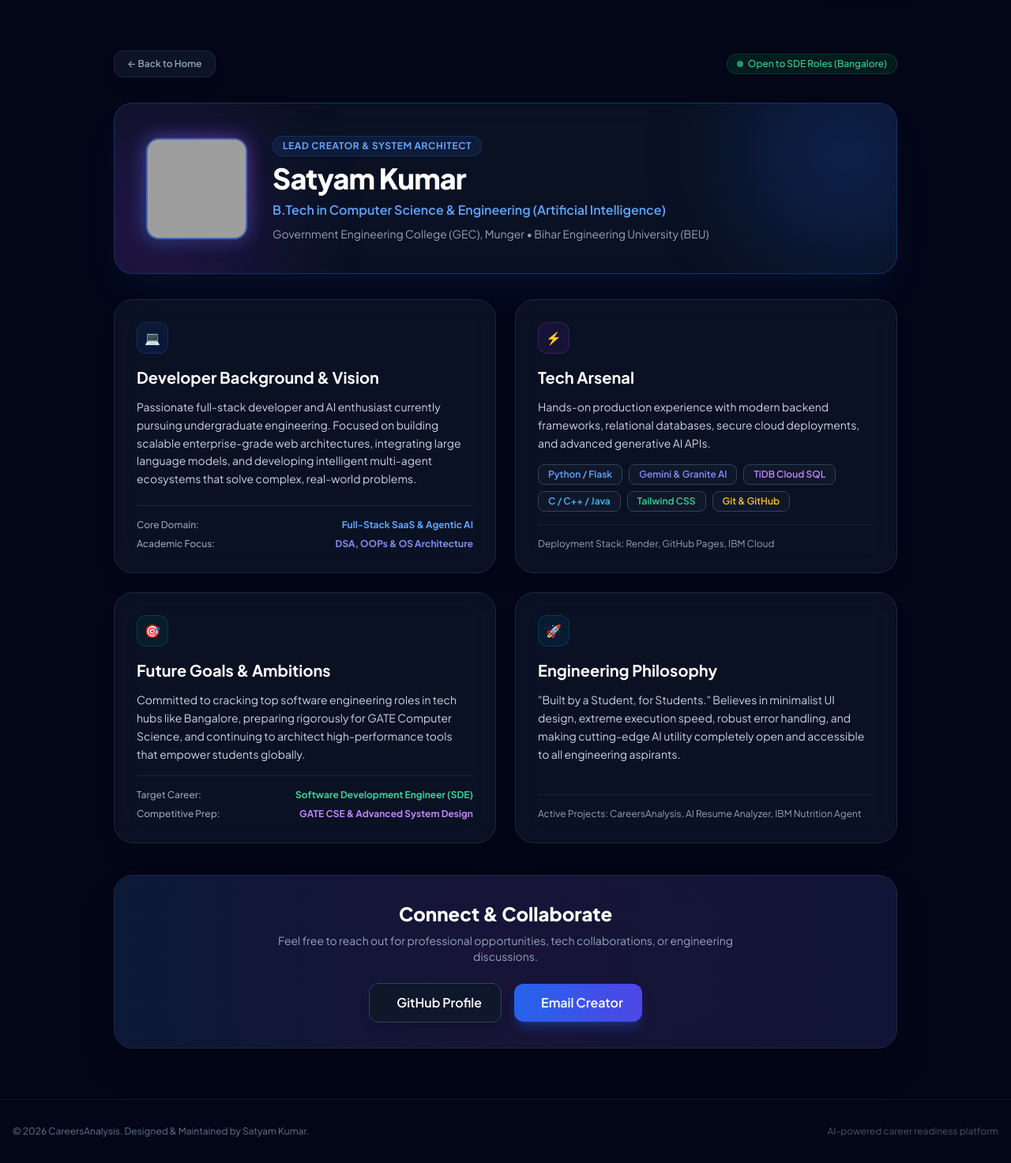
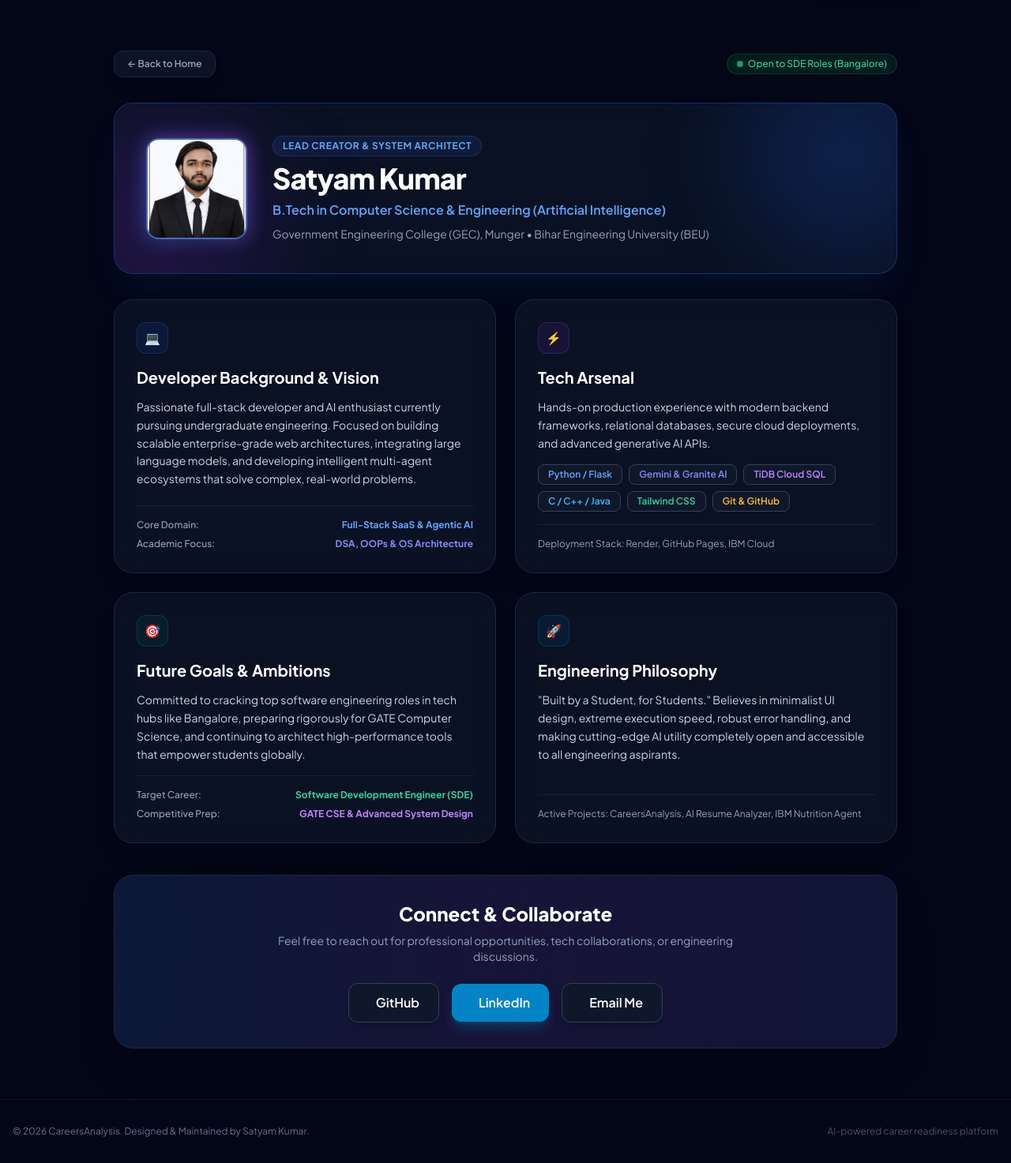
Before and after one commit to DevSatyam7/Ai-Resume-Analyzer, a Flask app: page /about in a window 1280 px wide. Shown: the part 109-1582 px from the top of the page at 79% size. Run offline with Flask 3, Linux system fonts and the light colour scheme; some libraries are stand-ins or nearby versions; grey boxes are pictures that could not be loaded.

Commit message:
Update about.html

```diff
--- a/templates/about.html
+++ b/templates/about.html
@@ -20,7 +20,8 @@
         <div class="relative z-10 flex flex-col md:flex-row items-center gap-6 sm:gap-8 text-center md:text-left">
             <div class="relative shrink-0">
                 <div class="absolute inset-0 rounded-2xl bg-gradient-to-tr from-blue-500 to-purple-500 blur-md opacity-70 animate-pulse"></div>
-                <img src="{{ url_for('static', filename='profile.jpg') }}" alt="Satyam Kumar" class="relative w-28 h-28 sm:w-32 sm:h-32 rounded-2xl object-cover border-2 border-blue-400/50 shadow-2xl">
+                <!-- Corrected image filename to satyam-profile.jpg -->
+                <img src="{{ url_for('static', filename='satyam-profile.jpg') }}" alt="Satyam Kumar" class="relative w-28 h-28 sm:w-32 sm:h-32 rounded-2xl object-cover border-2 border-blue-400/50 shadow-2xl">
             </div>
 
             <div class="space-y-2">
@@ -74,7 +75,6 @@
                 <p class="text-slate-300 text-sm leading-relaxed mb-4">
                     Hands-on production experience with modern backend frameworks, relational databases, secure cloud deployments, and advanced generative AI APIs.
                 </p>
-                <!-- Tech Badges -->
                 <div class="flex flex-wrap gap-2 mb-4">
                     <span class="px-3 py-1 rounded-lg text-xs font-semibold bg-slate-900 border border-slate-700 text-blue-400">Python / Flask</span>
                     <span class="px-3 py-1 rounded-lg text-xs font-semibold bg-slate-900 border border-slate-700 text-indigo-400">Gemini &amp; Granite AI</span>
@@ -130,7 +130,7 @@
 
     </div>
 
-    <!-- Connect & Collaborate Section -->
+    <!-- Connect & Collaborate Section (With Real LinkedIn Link) -->
     <div class="rounded-3xl p-8 glass border border-slate-800 text-center relative overflow-hidden shadow-2xl">
         <div class="absolute inset-0 bg-gradient-to-r from-blue-600/10 via-purple-600/10 to-indigo-600/10 pointer-events-none"></div>
         <div class="relative z-10">
@@ -140,10 +140,13 @@
             </p>
             <div class="flex flex-wrap items-center justify-center gap-4">
                 <a href="https://github.com/DevSatyam7" target="_blank" class="bg-slate-900 hover:bg-slate-800 text-white font-semibold px-6 py-3 rounded-xl border border-slate-700 transition flex items-center gap-2.5 shadow-lg">
-                    <i class="fa-brands fa-github text-lg"></i> GitHub Profile
+                    <i class="fa-brands fa-github text-lg"></i> GitHub
                 </a>
-                <a href="mailto:satyam62kumar02@gmail.com" class="bg-gradient-to-r from-blue-600 to-indigo-600 hover:from-blue-500 hover:to-indigo-500 text-white font-semibold px-6 py-3 rounded-xl transition flex items-center gap-2.5 shadow-lg shadow-blue-600/30">
-                    <i class="fa-solid fa-envelope text-lg"></i> Email Creator
+                <a href="https://www.linkedin.com/in/satyam-kumar-29b331423" target="_blank" class="bg-sky-600 hover:bg-sky-500 text-white font-semibold px-6 py-3 rounded-xl transition flex items-center gap-2.5 shadow-lg shadow-sky-600/30">
+                    <i class="fa-brands fa-linkedin text-lg"></i> LinkedIn
+                </a>
+                <a href="mailto:satyam62kumar02@gmail.com" class="bg-slate-900 hover:bg-slate-800 text-white font-semibold px-6 py-3 rounded-xl border border-slate-700 transition flex items-center gap-2.5 shadow-lg">
+                    <i class="fa-solid fa-envelope text-lg"></i> Email Me
                 </a>
             </div>
         </div>
```
